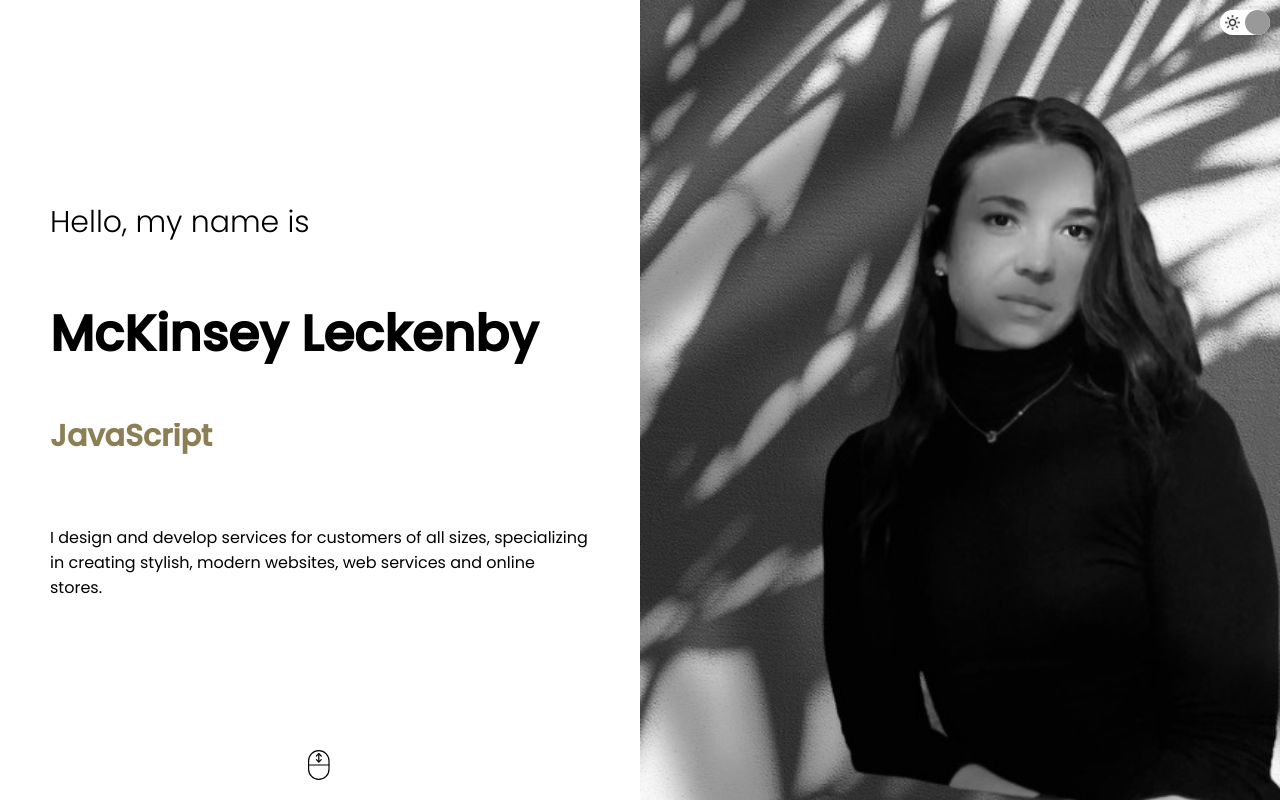
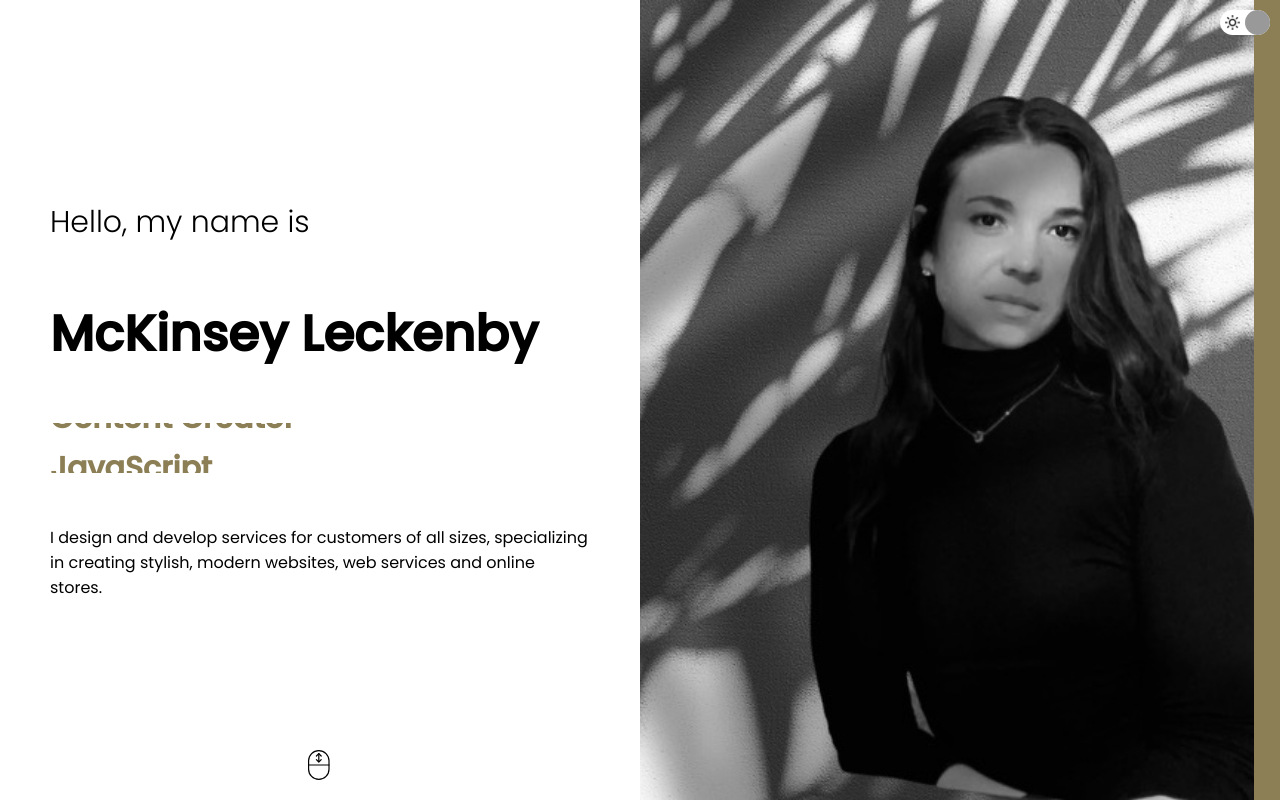
Before and after one commit to mckinsey-leckenby/portfolio, a React (Create React App) app: page / in a window 1280 px wide. Shown: the top 802 px of the page. Built offline with nearby package versions, Linux system fonts and the light colour scheme.

Commit message:
pic side bar

```diff
--- a/src/components/intro/Intro.jsx
+++ b/src/components/intro/Intro.jsx
@@ -82,6 +82,7 @@
         </svg>
             </div>
             <div className='i-right'>
+            <div className='i-bg'></div>
                 <img src={Me} alt="McKinsey" className='i-img'></img>
             </div>
         </div>
--- a/src/components/intro/intro.css
+++ b/src/components/intro/intro.css
@@ -13,6 +13,7 @@
 
 .i-right{
     flex: 1;
+    position: relative;
 }
 .i-left-wrapper{
     padding: 50px;
@@ -35,7 +36,7 @@
 }
 .i-title-wrapper{
     height:100%;
-    animation: move 10s ease-in-out infinite alternate;
+    animation: move 15s ease-in-out infinite alternate;
 }
 @keyframes move {
     25%{
@@ -68,10 +69,19 @@
 }
 .i-img{
     height: 100%;
+    width: 96%;
+    object-fit: cover;
+    position: absolute;
+}
+.i-bg{
+    clip-path: polygon(25% 0%, 100% 0%, 100% 100%, 25% 100%, 0% 50%);
+    background-color:rgb(140, 127, 85) ;
     width: 100%;
-    object-fit: cover;
+    height: 100%;
+    position: absolute;
+    top: 0;
+    right: 0;
 }
-
 @media screen and (max-width: 480px){
     .i{
         flex-direction: column;
@@ -85,6 +95,9 @@
         text-align: center;
         height: 100%
     }
+    .i-title-item{
+        align-items: center;
+    }
     .i-desc{
         display: none
     }
--- a/src/components/toggle/toggle.css
+++ b/src/components/toggle/toggle.css
@@ -7,17 +7,17 @@
     position: fixed;
     top: 10px;
     right: 10px;
-    z-index: #999;
+    z-index: 999;
     display: flex;
     align-items: center;
     justify-content: space-around;
-
 }
 
 .t-icon{
     width: 15px;
     height: 15px;
 }
+
 .t-button{
     width: 25px;
     height: 25px;
@@ -25,5 +25,4 @@
     background-color: #999;
     position: absolute;
     cursor: pointer;
-    right: 0;
 }
```
